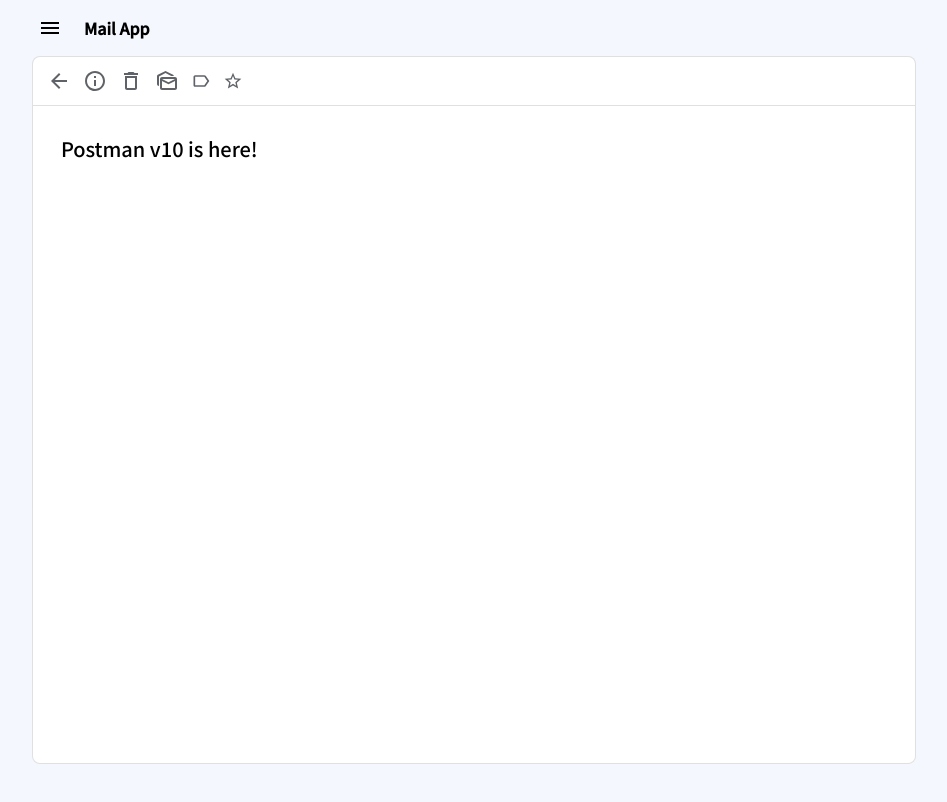
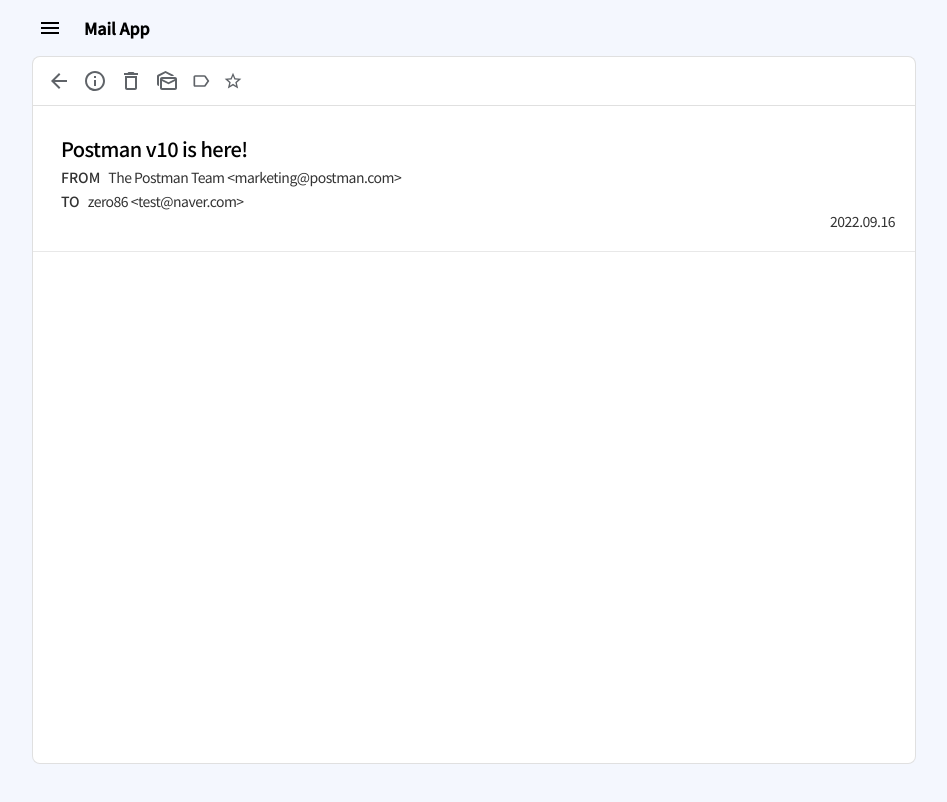
Before and after one commit to katanazero86/react-mail, a React (Vite) app: page /mail/1/1 in a window 1280 px wide. Shown: the top 802 px of the page, without its empty margins (166-1113 px from the left). Built offline with nearby package versions, Linux system fonts and the light colour scheme.

Commit message:
[컴포넌트 작성]
- 메일 클릭 시, 상세내용 페이지 부분 작업중

```diff
--- a/src/components/Mail/Detail/Body/index.tsx
+++ b/src/components/Mail/Detail/Body/index.tsx
@@ -1,20 +1,10 @@
 import { ChangeEvent, useEffect } from 'react';
 import { useParams } from 'react-router-dom';
 import { useRecoilState, useRecoilValue, useSetRecoilState } from 'recoil';
-import {
-  allCheckedAtom,
-  checkedMailAtom,
-  filteredMailListAtom,
-  mailListAtom,
-  mailListFilterAtom,
-} from '../../../../store/mail';
-import { Mail, MailFilterType } from '../../../../store/mail/types';
+import { mailListAtom } from '../../../../store/mail';
 import styled from '@emotion/styled';
-import Checkbox from '../../../Forms/Checkbox';
 import Row from '../../../Grid/Row';
 import RowItem from '../../../Grid/RowItem';
-import OutlineStar from '../../../Icons/OutlineStar';
-import Star from '../../../Icons/Star';
 
 const DetailBodyStyled = styled.section`
   flex-grow: 1;
@@ -32,19 +22,73 @@
   font-weight: 500;
   padding-top: 20px;
   padding-left: 20px;
+  padding-right: 20px;
+  letter-spacing: -0.5px;
+  word-break: break-all;
+`;
+
+const MailFromAndToStyled = styled.div`
+  padding-top: 4px;
+  padding-left: 28px;
+  font-weight: 500;
+  font-size: 14px;
+  color: #333;
+`;
+
+const MailFromAndToAddressStyled = styled.span`
+  padding-left: 8px;
+  letter-spacing: -0.5px;
+  font-weight: 400;
+`;
+
+const MailDateStyled = styled.p`
+  color: #333;
+  letter-spacing: -0.5px;
+  font-weight: 400;
+  font-size: 14px;
+  text-align: right;
+  padding-right: 20px;
+`;
+
+const MailFromAndToWrapStyled = styled.div`
+  padding-bottom: 20px;
+  border-bottom: 1px solid #e8e8e8;
+  margin-left: -8px;
+  margin-right: -8px;
 `;
 
 export default function DetailBody() {
   const { mailId } = useParams();
   const mailList = useRecoilValue(mailListAtom);
 
-  // TODO : targetMail fetch
+  // TODO : targetMail fetch & Read
   const targetMail = mailList.find(mail => String(mail.id) === mailId)!;
 
   return (
     <DetailBodyStyled>
       <div>
         <MailTitleStyled>{targetMail.title}</MailTitleStyled>
+        <MailFromAndToWrapStyled>
+          <Row alignItems="center">
+            <RowItem xs={12}>
+              <MailFromAndToStyled>
+                FROM
+                <MailFromAndToAddressStyled>
+                  {targetMail.from} &lt;{targetMail.fromAddress}&gt;
+                </MailFromAndToAddressStyled>
+              </MailFromAndToStyled>
+            </RowItem>
+            <RowItem xs={12}>
+              <MailFromAndToStyled>
+                TO
+                <MailFromAndToAddressStyled>zero86 &lt;test@naver.com&gt;</MailFromAndToAddressStyled>
+              </MailFromAndToStyled>
+            </RowItem>
+            <RowItem xs={12}>
+              <MailDateStyled>{targetMail.date}</MailDateStyled>
+            </RowItem>
+          </Row>
+        </MailFromAndToWrapStyled>
       </div>
     </DetailBodyStyled>
   );
--- a/src/store/mail/index.ts
+++ b/src/store/mail/index.ts
@@ -24,7 +24,7 @@
       from: 'The Postman Team',
       fromAddress: 'marketing@postman.com',
       title: 'Postman v10 is here!',
-      contents: "It's Postman's biggest update in almost a year. Here's what's new:",
+      contents: `It's Postman's biggest update in almost a year. Here's what's new:`,
       labelId: null,
       date: '2022.09.16',
       isRead: false,
@@ -37,7 +37,7 @@
       from: 'Medium Daily Digest',
       fromAddress: 'noreply@medium.com',
       title: 'Postman v10 is here!',
-      contents: "It's Postman's biggest update in almost a year. Here's what's new:",
+      contents: `It's Postman's biggest update in almost a year. Here's what's new:`,
       labelId: null,
       date: '2022.09.16',
       isRead: false,
@@ -50,7 +50,7 @@
       from: 'Velog',
       fromAddress: 'notify@velog.io',
       title: 'Re: React 에서 볼 수 있는 클로저(Closure) | 댓글 알림',
-      contents: "It's Postman's biggest update in almost a year. Here's what's new:",
+      contents: `It's Postman's biggest update in almost a year. Here's what's new:`,
       labelId: null,
       date: '2022.09.16',
       isRead: false,
@@ -63,7 +63,7 @@
       from: 'Medium Daily Digest',
       fromAddress: 'noreply@medium.com',
       title: 'Postman v10 is here!',
-      contents: "It's Postman's biggest update in almost a year. Here's what's new:",
+      contents: `It's Postman's biggest update in almost a year. Here's what's new:`,
       labelId: null,
       date: '2022.09.03',
       isRead: false,
@@ -76,7 +76,7 @@
       from: 'Medium Daily Digest',
       fromAddress: 'noreply@medium.com',
       title: 'Tailwind is an Anti-Pattern | Enrico Gruner in JavaScript in Plain English',
-      contents: 'Tailwind is an Anti-Pattern | Enrico Gruner in JavaScript in Plain English',
+      contents: `Tailwind is an Anti-Pattern | Enrico Gruner in JavaScript in Plain English`,
       labelId: null,
       date: '2022.09.01',
       isRead: false,
@@ -89,7 +89,22 @@
       from: 'Github',
       fromAddress: 'no-reply@github.com',
       title: "The evolution of the command line and more stories from GitHub's The ReadME Project",
-      contents: '깃헙에서 뭔가 메일이 왔어요 블라블라블라',
+      contents: `Hey zero86 👋
+
+It's time for another major remote conference. Join us on December 8-9 at GraphQL Galaxy, and get to e-meet GraphQL industry experts and people behind your favorite projects.
+
+You can tune in from anywhere in the world to explore the future of the ecosystem. You'll learn about all things GQL with stellar speakers like Benjie (Graphile), Vishwa Mehta (The Graph), Charly Poly (The Guild), and many others.
+
+View lineup
+
+Use the unique opportunity – we've recently launched the discounted Early Bird tickets, allowing you to get full access for just €46.
+
+In case you'd also like to attend 11 other JS events and access 170+ hours of JS talks and workshops, we highly recommend getting a GitNation Multipass for €17/month.
+
+If you have any questions, feel free to respond to this email and we'll get back to you shortly.
+
+Best,
+Anna / GraphQL Galaxy`,
       labelId: null,
       date: '2022.08.30',
       isRead: true,
```
